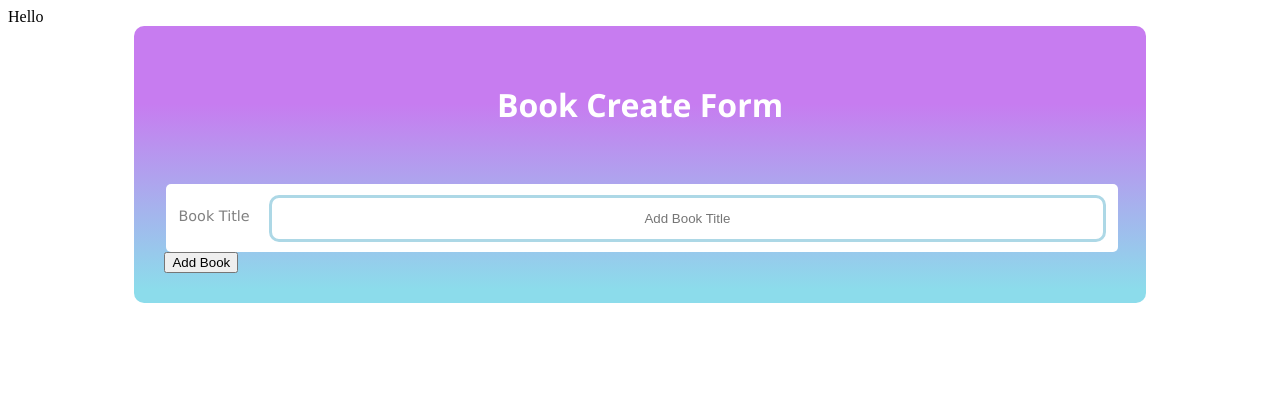
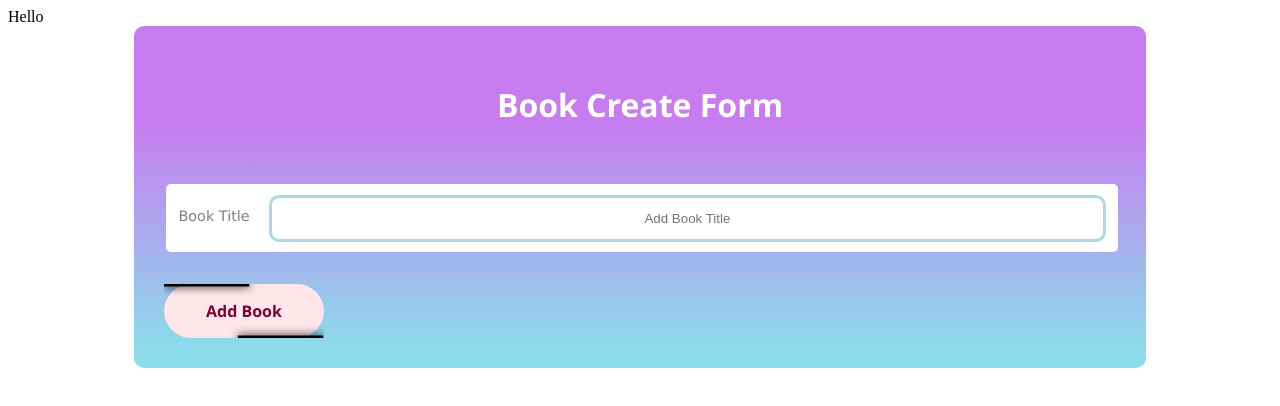
Before and after one commit to bebofofum/books-Practice, a React (Create React App) app: page / in a window 1280 px wide. Shown: the top 406 px of the page. Built offline with nearby package versions, Linux system fonts and the light colour scheme.

Commit message:
Getting lost in button css styling

```diff
--- a/src/components/BookCreate.js
+++ b/src/components/BookCreate.js
@@ -33,7 +33,13 @@ const BookCreate = ({ onCreateBook }) => {
                 className='input-title-field'
                 placeholder='Add Book Title' />
             </fieldset>
-            <button className='form-add-book-btn' >Add Book</button>
+            <button className='form-add-book-btn glow-effect' >
+                Add Book
+                <svg className='glow-wrap'>
+                    <rect pathLength={'100'} className='glow-soft'></rect>
+                    <rect pathLength={'100'} className='glow-hard'></rect>
+                </svg>
+                </button>
 
         </form>
     </section>
--- a/src/styles/BookCreate.css
+++ b/src/styles/BookCreate.css
@@ -41,7 +41,6 @@ h1 {
 }
 
 .input-title-field {
-    display: inline-block;
     width: 80%;
     margin: 5px 0 0 10px;
 
@@ -51,3 +50,48 @@ h1 {
     border: solid lightblue;
     padding: 1em;
 }
+
+.form-add-book-btn {
+
+    margin-top: 2em;
+    cursor: pointer;
+    font-size: 1em;
+    font-family: 'Segoe UI', Tahoma, Geneva, Verdana, sans-serif;
+    font-weight: 700;
+    color: hsla(334, 100%, 24%, 1);
+    background-color: hsl(349, 100%, 95%);
+    padding: 1em 2.6em;
+    border: 0;
+    border-radius: 2em;
+}
+
+.glow-effect {
+    position: relative;
+}
+
+.glow-wrap {
+    position: absolute;
+    inset: 0;
+    width: 100%;
+    height: 100%;
+    /* outline: 3px solid black; */
+}
+
+.glow-soft, .glow-hard {
+    width: 100%;
+    height: 100%;
+    fill:transparent;
+    stroke: black;
+    stroke-width: 5px;
+    stroke-dasharray: 20px 30px;
+    transition: stroke-dashoffset 500ms;
+}
+
+.glow-effect:hover .glow-soft,
+.glow-effect:hover .glow-hard {
+    stroke-dashoffset: -65px;
+}
+
+.glow-soft {
+    filter:blur(5px);
+}
```
